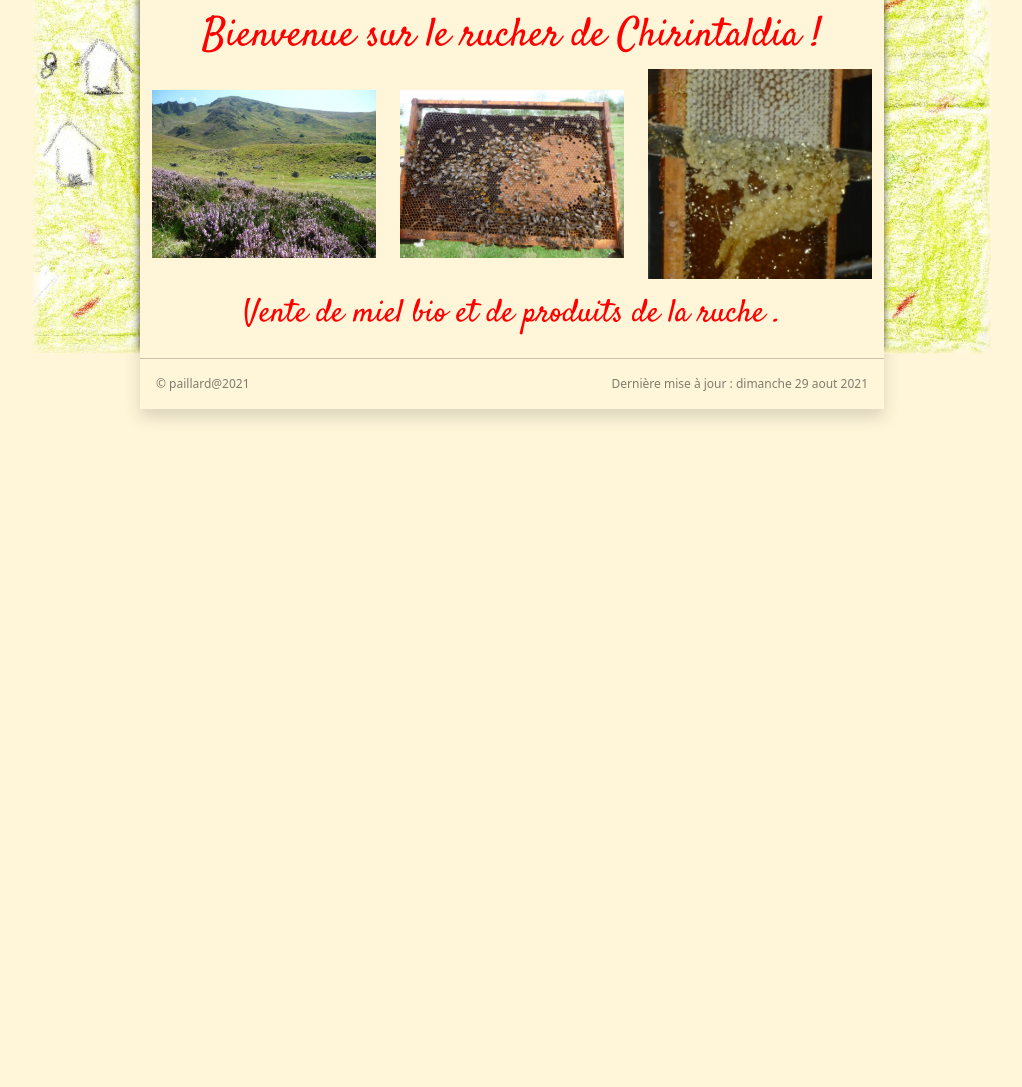
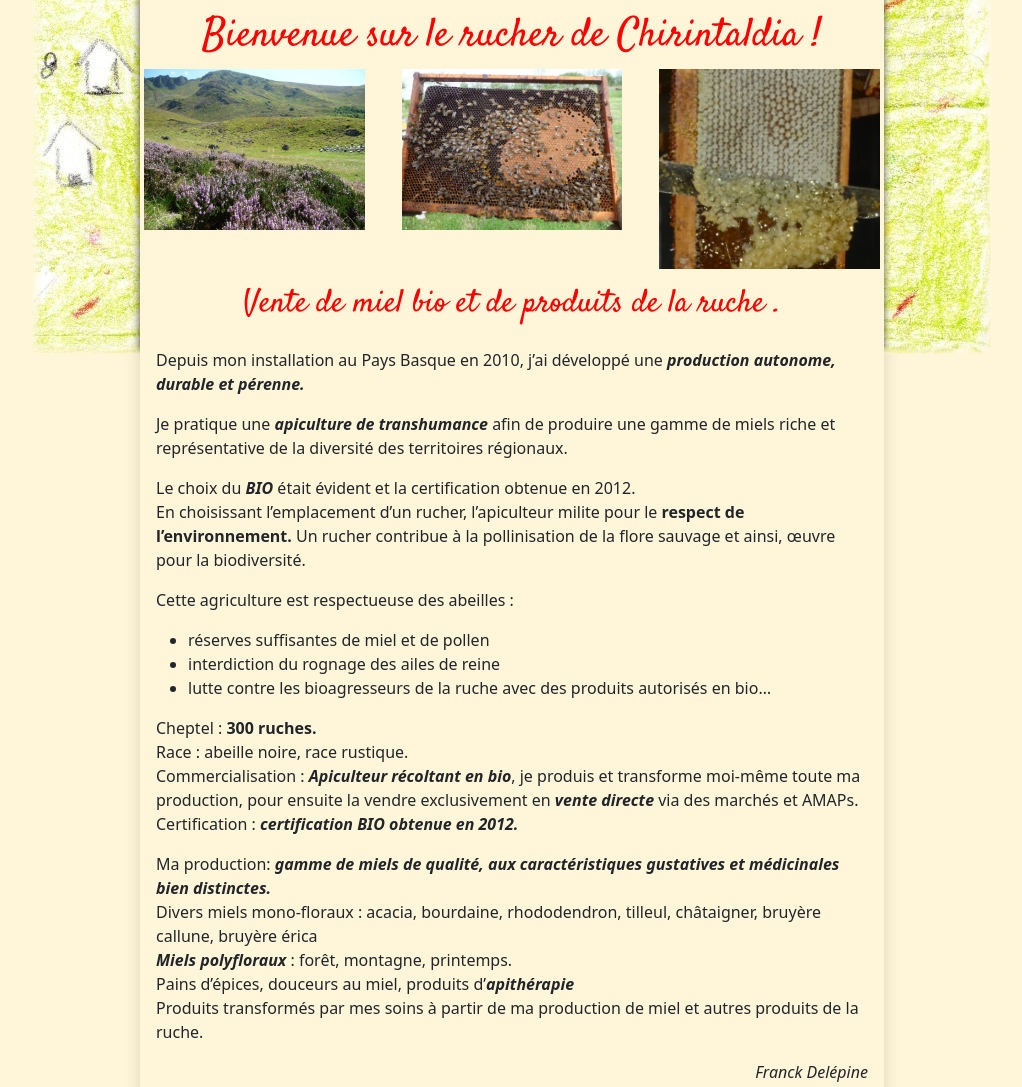
Before and after one commit to boon4975/FDMIEL2021, a website: page index.html in a window 1280 px wide. Shown: the part 221-1308 px from the top of the page, without its empty margins (128-1150 px from the left). Before the commit the page ends 800 px from the top, so only its background shows below. Drawn offline with nearby package versions, Linux system fonts and the light colour scheme.

Commit message:
index texte intro

```diff
--- a/index.html
+++ b/index.html
@@ -13,6 +13,9 @@
     <link rel="preconnect" href="https://fonts.googleapis.com">
     <link rel="preconnect" href="https://fonts.gstatic.com" crossorigin>
     <link href="https://fonts.googleapis.com/css2?family=Satisfy&display=swap" rel="stylesheet">
+    <link rel="preconnect" href="https://fonts.googleapis.com">
+    <link rel="preconnect" href="https://fonts.gstatic.com" crossorigin>
+    <link href="https://fonts.googleapis.com/css2?family=Roboto&display=swap" rel="stylesheet">
 
     <script src="https://kit.fontawesome.com/644a43a817.js" crossorigin="anonymous"></script>
 
@@ -57,20 +60,40 @@
                         <h1>Bienvenue sur le rucher de Chirintaldia !</h1>
                     </div>
                 </div>
-                <div class="justify-content-around cadreImage">
-                    <div class="cadreImage cadreImage__size">
+                <div class="justify-content-between cadreImage mx-1">
+                    <div class=" cadreImage__size">
                         <a href="#" data-toggle="modal" data-target="#popup-rucher"><img src="./public/images/rucher.jpg" alt="Ruche de Chirintaldia" class="cadreImage__size--lands"/></a>
                     </div>
-                    <div class="cadreImage cadreImage__size">
+                    <div class=" cadreImage__size">
                         <a href="#" data-toggle="modal" data-target="#popup-cadre"><img src="./public/images/cadre.jpg" alt="Ruche de Chirintaldia"  class="cadreImage__size--lands"/></a>
                     </div>
-                    <div class="cadreImage cadreImage__size">
+                    <div class=" cadreImage__size">
                         <a href="#" data-toggle="modal" data-target="#popup-desoperculation"><img src="./public/images/desoperculation.jpg" alt="Ruche de Chirintaldia"  class="cadreImage__size--lands"/></a>
                     </div>
                 </div>
                 <div class="row my-3">
                     <div class="col">
                         <h2>Vente de miel bio et de produits de la ruche .</h2>
+                    </div>
+                </div>
+                <div class="row my3">
+                    <div class="col text-start mx-3">
+                        <p>Depuis mon installation au Pays Basque en 2010, j’ai développé une <strong>production autonome, durable et pérenne.</strong></p>
+                        <p>Je pratique une <strong>apiculture de transhumance</strong> afin de produire une gamme de miels riche et représentative de la diversité des territoires régionaux.</p>
+                        <p>Le choix du <strong>BIO</strong> était évident et la certification obtenue en 2012.<br/>En choisissant l’emplacement d’un rucher, l’apiculteur milite pour le <b>respect de l’environnement.</b>
+                        Un rucher contribue à la pollinisation de la flore sauvage et ainsi, œuvre pour la biodiversité.</p>
+                        <p>Cette agriculture est respectueuse des abeilles :
+                            <ul>
+                                <li>réserves suffisantes de miel et de pollen</li>
+                                <li>interdiction du rognage des ailes de reine</li>
+                                <li>lutte contre les bioagresseurs de la ruche avec des produits autorisés en bio…</li>
+                            </ul>
+                        <p>Cheptel : <b>300 ruches.</b>
+                        <br/> Race : abeille noire, race rustique.
+                        <br/>Commercialisation : <strong>Apiculteur récoltant en bio</strong>, je produis et transforme moi-même toute ma production, pour ensuite la vendre exclusivement en <strong>vente directe</strong> via des marchés et AMAPs.
+                        <br/>Certification : <strong>certification BIO obtenue en 2012.</strong></p>
+                        <p>Ma production: <strong> gamme de miels de qualité, aux caractéristiques gustatives et médicinales bien distinctes.</strong> <br/> Divers miels mono-floraux : acacia, bourdaine, rhododendron, tilleul, châtaigner, bruyère callune, bruyère érica<br/><strong>Miels polyfloraux</strong> : forêt, montagne, printemps. <br/>Pains d’épices, douceurs au miel, produits d’<strong>apithérapie</strong><br/> Produits transformés par mes soins à partir de ma production de miel et autres produits de la ruche.</p>
+                        <p class="text-end"><em>Franck Delépine</em></p>
                     </div>
                 </div>
                 <hr/>
--- a/public/sass/custum/_custum.scss
+++ b/public/sass/custum/_custum.scss
@@ -5,7 +5,10 @@ h1, h2 {
     font-family: 'Satisfy', cursive;
     color: red;
 }
-p {
+p li td {
+    font-family: 'Roboto', sans-serif;
+}
+span {
     font-size: 12px;
 }
 .cadreBanner {
@@ -28,9 +31,13 @@ p {
     justify-content: center;
     align-items: center;
     overflow: hidden;
+    height: 200px;
     &__size {
         width: 30%;
         height: 210px;
+        & :hover {
+            transform: scale(1.1);
+        }
         &--lands {
             width: 100%;
             height: auto;
@@ -40,3 +47,7 @@ p {
         }
     }
 }
+
+strong {
+    font-style: italic;
+}
--- a/public/sass/main.scss
+++ b/public/sass/main.scss
@@ -1,4 +1,5 @@
 @import "./custum/custum";
+@import "./custum/keyframes";
 
 /*import Bootstrap*/
 @import "../../node_modules/bootstrap/scss/bootstrap.scss";
```
Also changed, not shown: produits.html (+2 -0 lines), public/css/style.css, public/sass/custum/_keyframes.scss (added), 1 other file.
